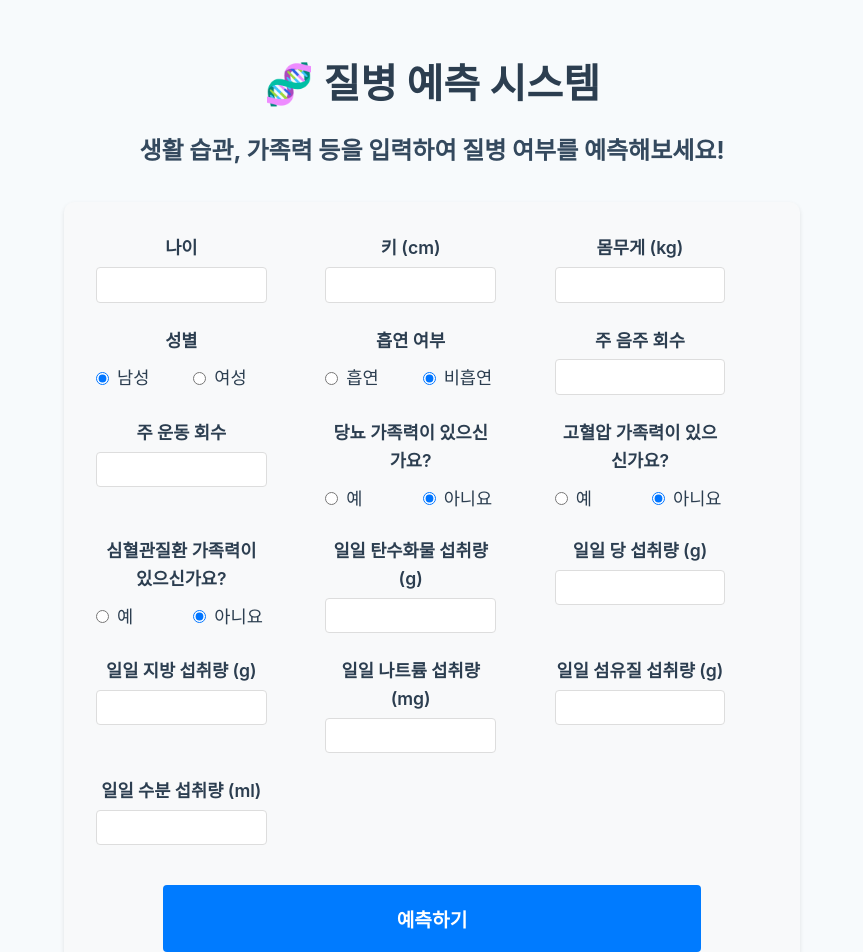
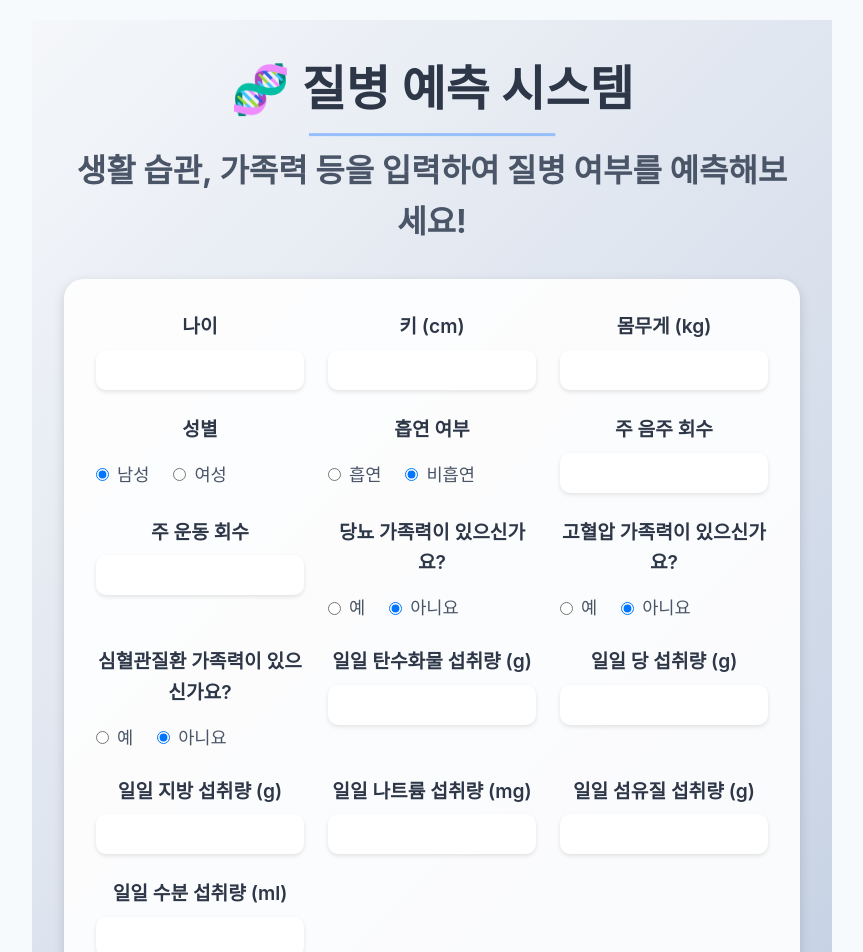
Before and after one commit to hsm9361/balancelabFE, a React (Create React App) app: page /healthprediction in a window 1280 px wide. Shown: the part 80-1032 px from the top of the page, without its empty margins (208-1071 px from the left). Built offline with nearby package versions, Linux system fonts and the light colour scheme.

Commit message:
css변경

```diff
--- a/src/assets/css/pages/healthPrediction/HealthPrediction.css
+++ b/src/assets/css/pages/healthPrediction/HealthPrediction.css
@@ -1,128 +1,170 @@
-:root{
+:root {
   --shadow-md: 0 4px 6px -1px rgba(0, 0, 0, 0.1), 0 2px 4px -1px rgba(0, 0, 0, 0.06);
 }
+
 .health-prediction {
   max-width: 800px;
   margin: 0 auto;
   padding: 2rem;
+  min-height: calc(100vh - 80px);
+  background: linear-gradient(135deg, #f5f7fa 0%, #c3cfe2 100%);
+  display: flex;
+  flex-direction: column;
+  justify-content: center;
   font-family: -apple-system, BlinkMacSystemFont, 'Segoe UI', Roboto, Oxygen, Ubuntu, Cantarell, 'Open Sans', 'Helvetica Neue', sans-serif;
+  animation: fadeIn 1s ease-in-out;
 }
 
 .health-prediction h1 {
   text-align: center;
-  color: #2c3e50;
+  color: #2D3748;
   margin-bottom: 1rem;
-  font-size: 2.5rem;
+  font-size: 3rem;
+  font-weight: 700;
+  position: relative;
+  animation: floatTitle 3s ease-in-out infinite;
+}
+
+.health-prediction h1::after {
+  content: '';
+  position: absolute;
+  bottom: -8px;
+  left: 50%;
+  transform: translateX(-50%) scaleX(0);
+  width: 60%;
+  height: 3px;
+  background: #7FB3FF;
+  animation: underlineLoop 1.5s ease-in-out infinite;
 }
 
 .health-prediction h2 {
   text-align: center;
-  color: #34495e;
-  font-size: 1.5rem;
+  color: #4A5568;
+  font-size: clamp(1.5rem, 2.5vw, 2rem);
   margin-bottom: 2rem;
+  animation: fadeInText 1s ease-out forwards;
 }
 
 .prediction-form {
   display: grid;
   grid-template-columns: repeat(auto-fit, minmax(200px, 1fr));
-  gap: 1rem;
-  background-color: #f8f9fa;
+  gap: 1.5rem;
+  background-color: rgba(255, 255, 255, 0.9);
   padding: 2rem;
-  border-radius: 10px;
-  box-shadow: 0 2px 4px rgba(0, 0, 0, 0.1);
+  border-radius: 20px;
+  box-shadow: 0 4px 12px rgba(0, 0, 0, 0.15);
+  animation: fadeInUp 1s ease-in-out;
 }
 
 .form-group {
   display: flex;
   flex-direction: column;
-  gap: 0.3rem;
-  margin-bottom: 0.5rem;
-  width: 80%;
+  gap: 0.5rem;
+  width: 100%;
 }
 
 .form-group label {
   font-weight: 600;
-  color: #2c3e50;
-  font-size: 1.1rem;
-  width: 100%;
+  color: #2D3748;
+  font-size: 1.2rem;
 }
 
 .form-group input[type="number"] {
-  padding: 0.4rem;
-  border: 1px solid #ddd;
-  border-radius: 4px;
+  padding: 0.6rem;
+  border: none;
+  border-radius: 10px;
   font-size: 1rem;
   width: 100%;
   box-sizing: border-box;
-  height: 2.2rem;
+  height: 2.5rem;
+  box-shadow: 0 2px 4px rgba(0, 0, 0, 0.1);
+  transition: all 0.4s ease;
+}
+
+.form-group input[type="number"]:focus {
+  transform: scale(1.02);
+  box-shadow: 0 4px 8px rgba(0, 0, 0, 0.15);
+  outline: none;
 }
 
 .radio-group {
   display: flex;
   gap: 1.5rem;
-  margin-top: 0.3rem;
-  width: 100%;
+  margin-top: 0.5rem;
 }
 
 .radio-group label {
   display: flex;
   align-items: center;
   gap: 0.5rem;
-  font-weight: normal;
+  font-weight: 400;
+  color: #4A5568;
   cursor: pointer;
   font-size: 1.1rem;
-  white-space: nowrap;
+  transition: all 0.3s ease;
+}
+
+.radio-group label:hover {
+  color: #2C5282;
 }
 
 .predict-button {
   grid-column: 1 / -1;
-  padding: 1.2rem;
-  background-color: #007bff;
+  padding: 1rem 2.5rem;
+  background-color: #2C5282;
   color: white;
   border: none;
-  border-radius: 4px;
+  border-radius: 30px;
   font-size: 1.2rem;
   font-weight: 600;
   cursor: pointer;
-  transition: background-color 0.3s, box-shadow 0.3s, transform 0.2s;
-  margin-top: 1rem;
+  transition: all 0.4s ease;
+  box-shadow: 0 4px 8px rgba(0, 0, 0, 0.15);
   width: 80%;
-  margin-left: auto;
-  margin-right: auto;
+  margin: 1rem auto 0;
 }
 
 .predict-button:hover {
-  background-color: #0056b3;
-  box-shadow: var(--shadow-md);
-  transform: translateY(-2px);
+  background-color: #1A365D;
+  transform: scale(1.05);
+  box-shadow: 0 6px 12px rgba(0, 0, 0, 0.2);
+}
+
+.predict-button:active {
+  transform: scale(0.98);
+  box-shadow: 0 2px 4px rgba(0, 0, 0, 0.15);
 }
 
 .prediction-results {
   margin-top: 2rem;
   padding: 2rem;
-  background-color: #f8f9fa;
-  border-radius: 10px;
-  box-shadow: 0 2px 4px rgba(0, 0, 0, 0.1);
+  background-color: rgba(255, 255, 255, 0.9);
+  border-radius: 20px;
+  box-shadow: 0 4px 12px rgba(0, 0, 0, 0.15);
+  animation: fadeInUp 1s ease-in-out;
 }
 
 .prediction-results h3 {
-  color: #2c3e50;
+  color: #2D3748;
   margin-bottom: 1.5rem;
   text-align: center;
-  font-size: 1.8rem;
+  font-size: 2rem;
+  font-weight: 700;
 }
 
 .result-item {
   margin-bottom: 1.5rem;
   padding: 1.2rem;
   background-color: white;
-  border-radius: 4px;
-  box-shadow: 0 1px 3px rgba(0, 0, 0, 0.1);
+  border-radius: 10px;
+  box-shadow: 0 4px 12px rgba(0, 0, 0, 0.1);
+  animation: fadeIn 1s ease-in-out;
 }
 
 .result-item p {
   margin: 0.5rem 0;
   font-size: 1.2rem;
+  color: #4A5568;
 }
 
 .warning {
@@ -135,6 +177,34 @@
   font-weight: 600;
 }
 
+/* Animations */
+@keyframes floatTitle {
+  0%, 100% { transform: translateY(0); }
+  50% { transform: translateY(-6px); }
+}
+
+@keyframes underlineLoop {
+  0% { transform: translateX(-50%) scaleX(0); opacity: 0.5; }
+  50% { transform: translateX(-50%) scaleX(1); opacity: 1; }
+  100% { transform: translateX(-50%) scaleX(0); opacity: 0.5; }
+}
+
+@keyframes fadeIn {
+  0% { opacity: 0; transform: translateY(20px); }
+  100% { opacity: 1; transform: translateY(0); }
+}
+
+@keyframes fadeInUp {
+  0% { opacity: 0; transform: translateY(30px); }
+  100% { opacity: 1; transform: translateY(0); }
+}
+
+@keyframes fadeInText {
+  0% { opacity: 0; transform: translateY(10px); }
+  100% { opacity: 1; transform: translateY(0); }
+}
+
+/* Responsive Design */
 @media (max-width: 768px) {
   .health-prediction {
     padding: 1rem;
@@ -142,5 +212,19 @@
 
   .prediction-form {
     grid-template-columns: 1fr;
+    padding: 1.5rem;
+  }
+
+  .health-prediction h1 {
+    font-size: 2rem;
+  }
+
+  .predict-button {
+    padding: 0.8rem 2rem;
+    font-size: 1.1rem;
+  }
+
+  .prediction-results h3 {
+    font-size: 1.5rem;
   }
 }
```
